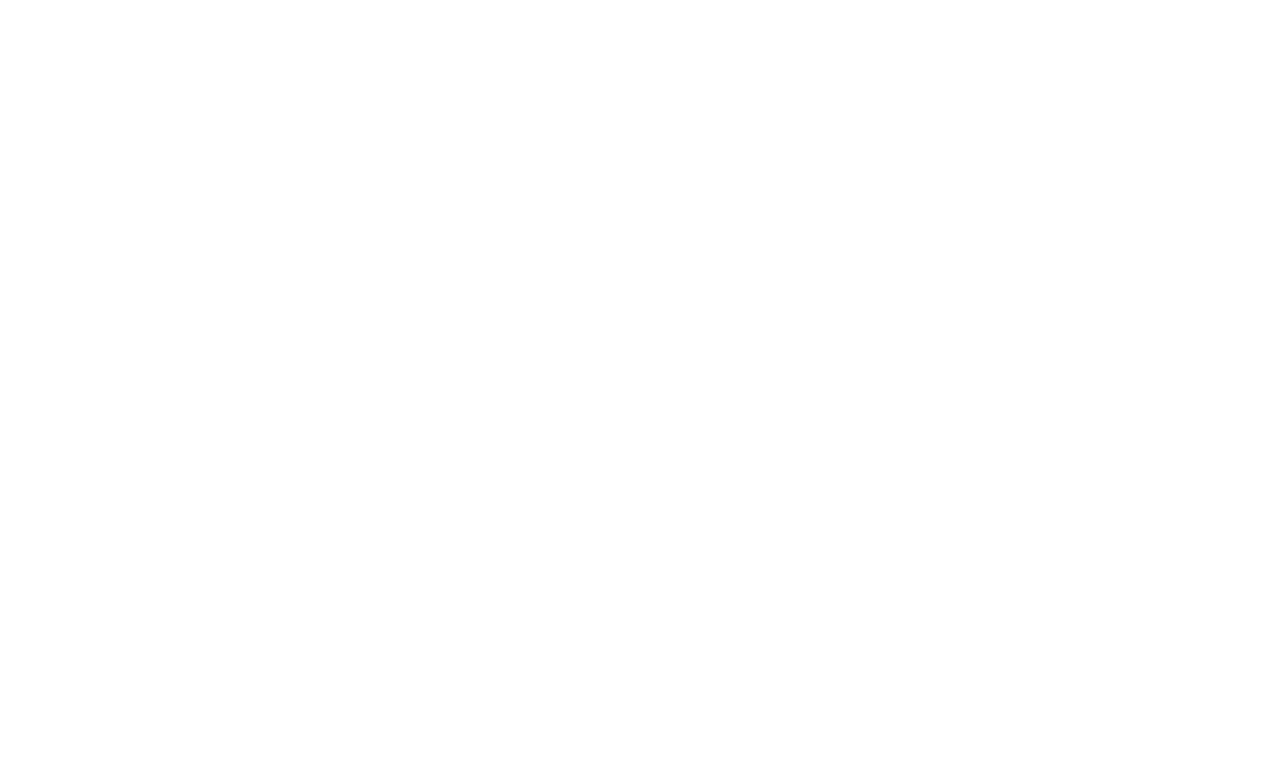
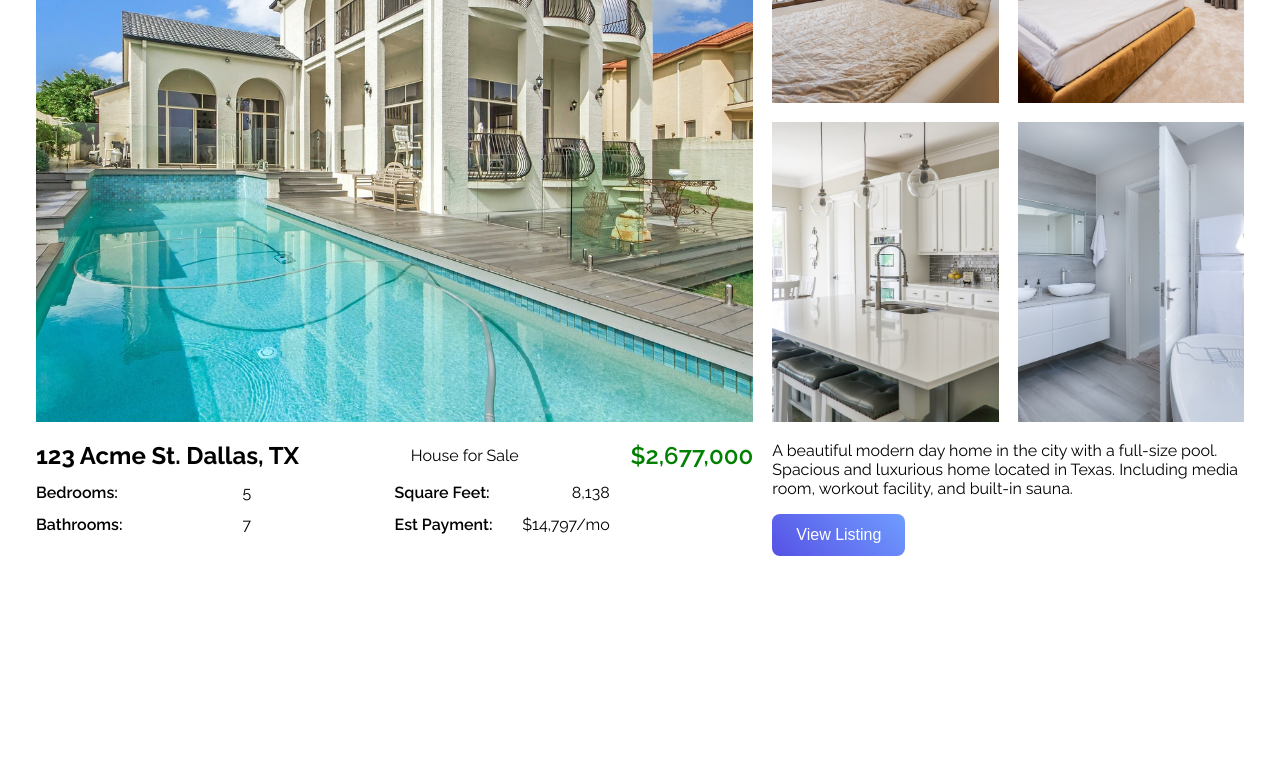
Before and after one commit to luiswebneo/real-states, a React (Create React App) app: page / in a window 1280 px wide. Shown: the part 1600-2371 px from the top of the page. Before the commit the page ends 1283 px from the top, so only its background shows below. Built offline with nearby package versions, Linux system fonts and the light colour scheme.

Commit message:
Finalizado o projetinho

```diff
--- a/src/App.js
+++ b/src/App.js
@@ -2,6 +2,7 @@ import React from 'react'
 import Hero from './components/hero/Hero'
 import Navbar from './components/navbar/Navbar'
 import Best from './components/best/Best';
+import Featured from './components/featured/Featured';
 
 
 function App() {
@@ -10,6 +11,7 @@ function App() {
       <Navbar />
       <Hero />
       <Best />
+      <Featured />
     </div>
   );
 }
--- /dev/null
+++ b/src/components/featured/Featured.css
@@ -0,0 +1,106 @@
+.featured {
+    margin-top: 5rem;
+}
+
+.featured .featured-text {
+    text-align: center;
+    margin: 1rem 0;
+}
+
+.featured .container {
+    --gap: 1.2rem;
+    --num-cols: 5;
+    --row-height: 300px;
+
+    padding: 1rem;
+    display: grid;
+    grid-template-columns: repeat(var(--num-cols), 1fr);
+    grid-auto-rows: var(--row-height);
+    gap: var(--gap);
+}
+
+.featured .container img {
+    width: 100%;
+    height: 100%;
+    object-fit: cover;
+}
+
+.span-3 {
+    grid-column: span 3;
+}
+
+.span-2 {
+    grid-column: span 2;
+}
+
+.image-grid-row-2 {
+    grid-row: span 2;
+}
+
+.info-grid {
+    display: grid;
+    grid-template-columns: repeat(2, 1fr);
+}
+
+.right-img-details .btn {
+    margin: 1rem 0;
+}
+
+.featured .top {
+    display: flex;
+    justify-content: space-between;
+    align-items: center;
+}
+
+.featured .top .price {
+    font-weight: 600;
+    color: #008000;
+    font-size: 1.5rem;
+}
+
+.featured .info {
+    display: flex;
+    justify-content: space-between;
+    margin: .8rem 0;
+    width: 60%;
+}
+
+.featured .bold {
+    font-weight: 600;
+    margin-right: 1rem;
+}
+
+@media screen and (max-width: 1024px){
+    .featured .container{
+        --num-cols: 2;
+        --row-height: 200px;
+        --gap: .5rem;
+    }
+
+    .span-3{
+        grid-column: span 2;
+    }
+
+    .order-1 {
+        order: 1;
+    }
+    .order-2 {
+        order: 2;
+    }
+    .order-3 {
+        order: 3;
+    }
+    .order-4 {
+        order: 4;
+    }
+    .order-5 {
+        order: 5;
+    }
+    .order-6 {
+        order: 6;
+    }
+    .order-7 {
+        order: 7;
+    }
+
+}
--- /dev/null
+++ b/src/components/featured/Featured.js
@@ -0,0 +1,151 @@
+import React from 'react'
+
+import './Featured.css'
+
+import House1 from '../../assets/house1.jpg'
+import Bed1 from '../../assets/bed1.jpg'
+import Bed2 from '../../assets/bed2.jpg'
+import Kitchen from '../../assets/kitchen.jpg'
+import Bathroom from '../../assets/bath1.jpg'
+
+import House2 from '../../assets/house2.jpg'
+import Bed3 from '../../assets/bed3.jpg'
+import Bed4 from '../../assets/bed4.jpg'
+import Bathroom2 from '../../assets/bath2.jpg'
+import LivingRoom from '../../assets/living-room.jpg'
+
+const Featured = () => {
+    return (
+        <div className='featured'>
+            <h1 className='featured-text'>Top Featured Listings</h1>
+            <p className='featured-text'>Selected listings by City, State, & Zip based on views.</p>
+            <div className='container'>
+                <img className='span-3 image-grid-row-2' src={House1} alt='' />
+                <img src={Bed1} alt='' />
+                <img src={Bed2} alt='' />
+                <img src={Kitchen} alt='' />
+                <img src={Bathroom} alt='' />
+                <div className='span-3 img-details'>
+                    <div className='top'>
+                        <h2>123 Acme St. Dallas, TX</h2>
+                        <p>House for Sale</p>
+                        <p className='price'>$2,677,000</p>
+                    </div>
+                    <div className='info-grid'>
+                        <div>
+                            <div className='info'>
+                                <p className='bold'>Bedrooms:</p><p>5</p>
+                            </div>
+                            <div className='info'>
+                                <p className='bold'>Bathrooms:</p><p>7</p>
+                            </div>
+                        </div>
+                        <div>
+                            <div className='info'>
+                                <p className='bold'>Square Feet:</p><p>8,138</p>
+                            </div>
+                            <div className='info'>
+                                <p className='bold'>Est Payment:</p><p>$14,797/mo</p>
+                            </div>
+                        </div>
+                    </div>
+                </div>
+                <div className='span-2 right-img-details'>
+                    <p>A beautiful modern day home in the city with a full-size pool. Spacious and luxurious home located in Texas. Including media room, workout facility, and built-in sauna. </p>
+                    <button className='btn'>View Listing</button>
+                </div>
+            </div>
+
+        {/* Section section */}
+        <div className='container'>
+                <img className='order-2' src={Bed3} alt='' />
+                <img className='order-3' src={Bed4} alt='' />
+
+                <img className='span-3 image-grid-row-2 order-1' src={House2} alt='' />
+
+
+                <img className='order-4' src={Bathroom2} alt='' />
+                <img className='order-5' src={LivingRoom} alt='' />
+
+                <div className='span-2 right-img-details order-7'>
+                    <p>A beautiful modern day home in the city with a full-size pool. Spacious and luxurious home located in Texas. Including media room, workout facility, and built-in sauna. </p>
+                    <button className='btn'>View Listing</button>
+                </div>
+
+
+                <div className='span-3 img-details order-6'>
+                    <div className='top'>
+                        <h2>123 Acme St. Dallas, TX</h2>
+                        <p>House for Sale</p>
+                        <p className='price'>$2,677,000</p>
+                    </div>
+                    <div className='info-grid'>
+                        <div>
+                            <div className='info'>
+                                <p className='bold'>Bedrooms:</p><p>5</p>
+                            </div>
+                            <div className='info'>
+                                <p className='bold'>Bathrooms:</p><p>7</p>
+                            </div>
+                        </div>
+                        <div>
+                            <div className='info'>
+                                <p className='bold'>Square Feet:</p><p>8,138</p>
+                            </div>
+                            <div className='info'>
+                                <p className='bold'>Est Payment:</p><p>$14,797/mo</p>
+                            </div>
+                        </div>
+                    </div>
+                </div>
+
+            </div>
+
+            <div className='container'>
+                <img className='order-2' src={Bed3} alt='' />
+                <img className='order-3' src={Bed4} alt='' />
+
+                <img className='span-3 image-grid-row-2 order-1' src={House2} alt='' />
+
+
+                <img className='order-4' src={Bathroom2} alt='' />
+                <img className='order-5' src={LivingRoom} alt='' />
+
+                <div className='span-2 right-img-details order-7'>
+                    <p>A beautiful modern day home in the city with a full-size pool. Spacious and luxurious home located in Texas. Including media room, workout facility, and built-in sauna. </p>
+                    <button className='btn'>View Listing</button>
+                </div>
+
+
+                <div className='span-3 img-details order-6'>
+                    <div className='top'>
+                        <h2>123 Acme St. Dallas, TX</h2>
+                        <p>House for Sale</p>
+                        <p className='price'>$2,677,000</p>
+                    </div>
+                    <div className='info-grid'>
+                        <div>
+                            <div className='info'>
+                                <p className='bold'>Bedrooms:</p><p>5</p>
+                            </div>
+                            <div className='info'>
+                                <p className='bold'>Bathrooms:</p><p>7</p>
+                            </div>
+                        </div>
+                        <div>
+                            <div className='info'>
+                                <p className='bold'>Square Feet:</p><p>8,138</p>
+                            </div>
+                            <div className='info'>
+                                <p className='bold'>Est Payment:</p><p>$14,797/mo</p>
+                            </div>
+                        </div>
+                    </div>
+                </div>
+
+            </div>
+        </div>
+    )
+}
+
+export default Featured
```
Also changed, not shown: 1 other file (tests, documents, lock files or other folders).
